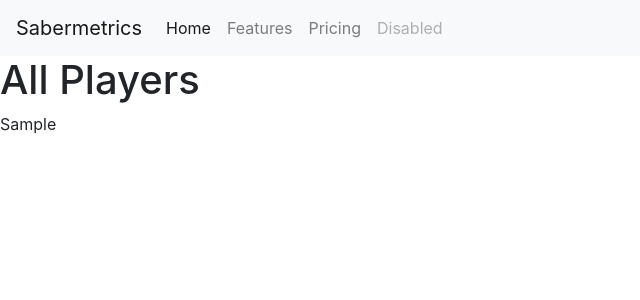
After one commit to nchapman95/sabermetrics, a Flask app: template templates/all_players.html in a window 1280 px wide. The commit adds this page. Shown: the top 300 px of the page, without its empty margins (0-640 px from the left). Run offline with Flask 2, Linux system fonts and the light colour scheme; the template is opened without the code that fills it: most values are stand-ins (such as "Sample title", 1, 10 or a date in 2020); some libraries are stand-ins or nearby versions.

Commit message:
Added New Features

```diff
--- /dev/null
+++ b/templates/all_players.html
@@ -0,0 +1,7 @@
+{% extends "base.html" %}
+{% block title %}Search Player{% endblock %}
+
+{% block content %}
+<h1>All Players</h1>
+{{ data.to_html(classes="table table-striped") | safe}}
+{% endblock %}
--- a/templates/base.html
+++ b/templates/base.html
@@ -6,7 +6,7 @@
 </head>
 <body>
     <nav class="navbar navbar-expand-lg navbar-light bg-light">
-        <a class="navbar-brand" href="#">Navbar</a>
+        <a class="navbar-brand" href="#">Sabermetrics</a>
         <button class="navbar-toggler" type="button" data-toggle="collapse" data-target="#navbarNav" aria-controls="navbarNav" aria-expanded="false" aria-label="Toggle navigation">
 	     <span class="navbar-toggler-icon"></span>
 	 </button>
```
